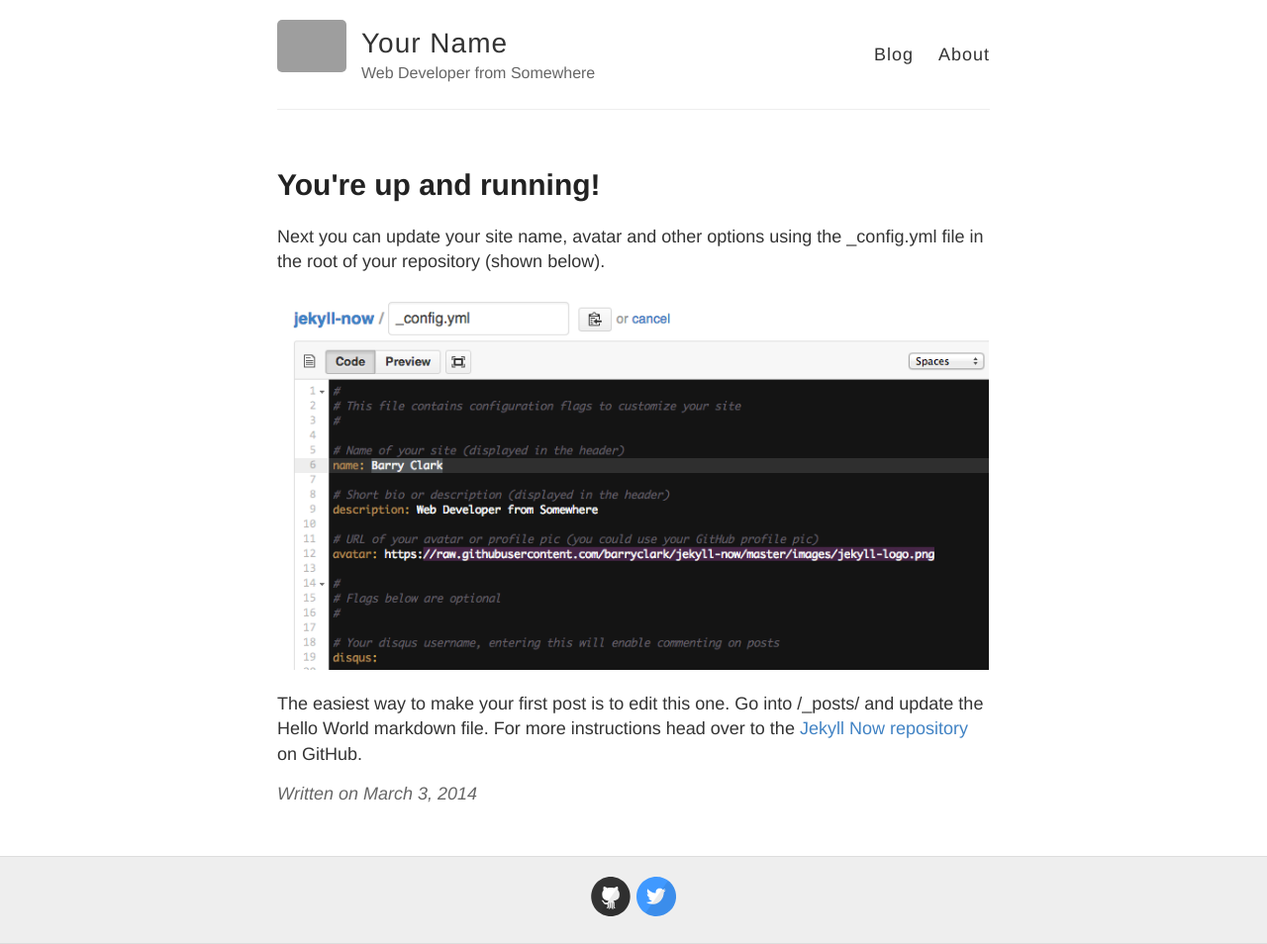
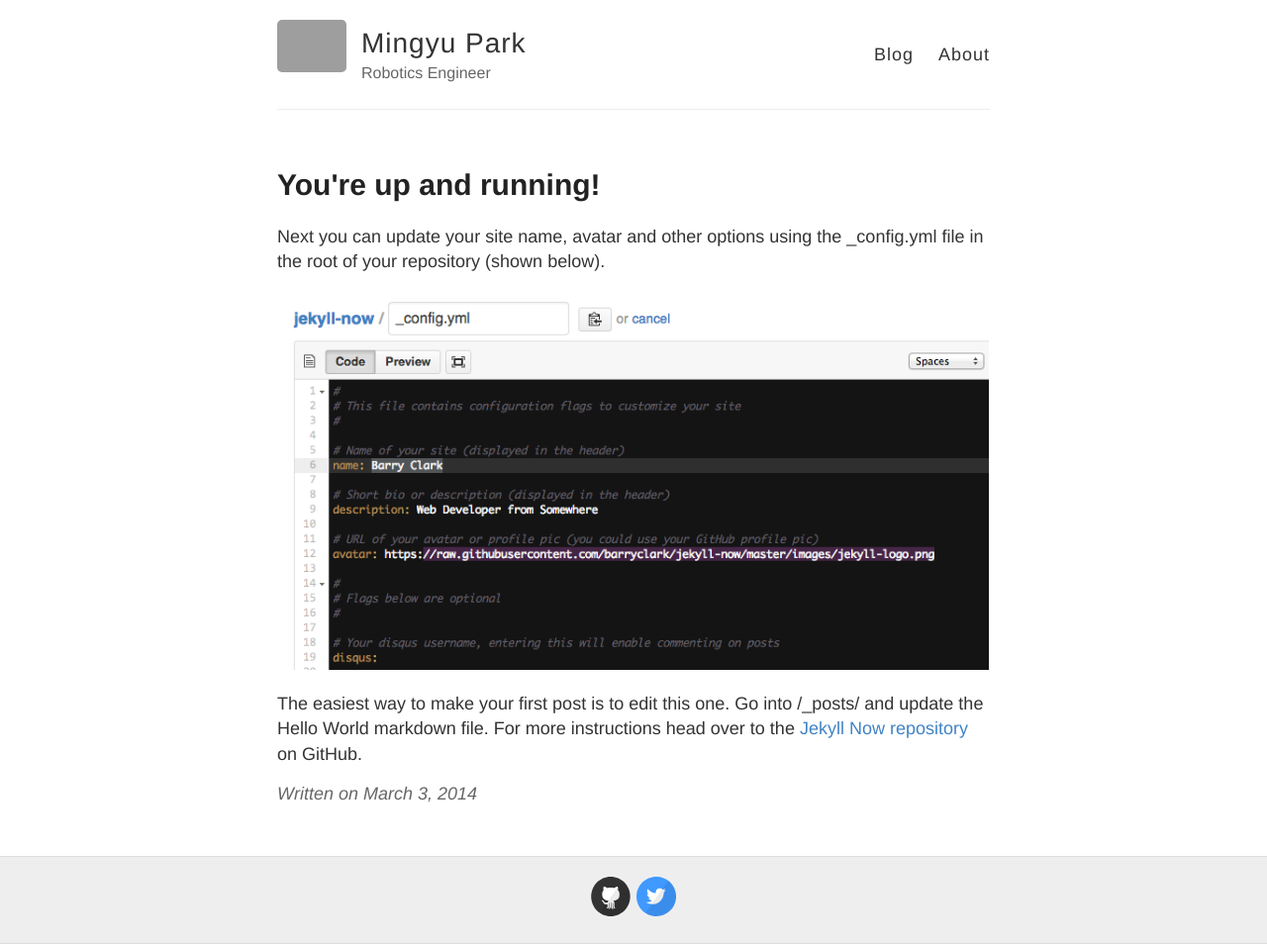
Before and after one commit to sitb157/sitb157.github.io-archive, a Jekyll site: the page built from _posts/2014-3-3-Hello-World.md, in a window 1280 px wide. Shown: the whole page at 99% size. Built offline with Jekyll 4.4.1, drawn with Linux system fonts in a browser that asks for light colours; grey boxes are pictures that could not be loaded.

Commit message:
update _config.yaml

```diff
--- a/_config.yml
+++ b/_config.yml
@@ -3,10 +3,10 @@
 #
 
 # Name of your site (displayed in the header)
-name: Your Name
+name: Mingyu Park
 
 # Short bio or description (displayed in the header)
-description: Web Developer from Somewhere
+description: Robotics Engineer
 
 # URL of your avatar or profile pic (you could use your GitHub profile pic)
 avatar: https://raw.githubusercontent.com/barryclark/jekyll-now/master/images/jekyll-logo.png
```
